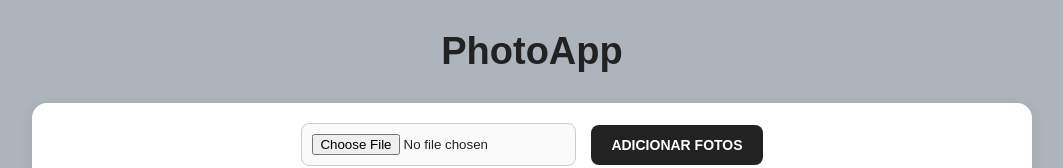
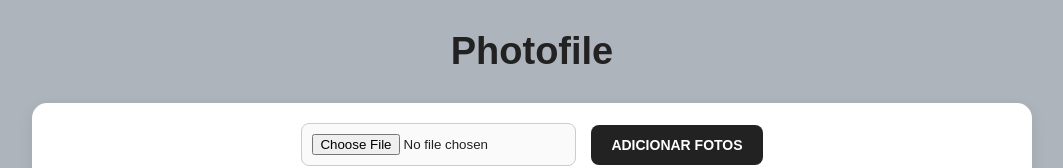
Before and after one commit to nhenricky/Photofile, a plain HTML site: page index.html in a window 1280 px wide. Shown: the top 168 px of the page, without its empty margins (108-1171 px from the left). Drawn offline with Linux system fonts and the light colour scheme.

Commit message:
Update index.html

```diff
--- a/index.html
+++ b/index.html
@@ -7,7 +7,7 @@
     <link rel="stylesheet" href="./css/style.css">
 </head>
 <body>
-    <h1>PhotoApp</h1>
+    <h1>Photofile</h1>
 
     <div class="form-container">
         <input type="file" id="upload" accept="image/*">
```
